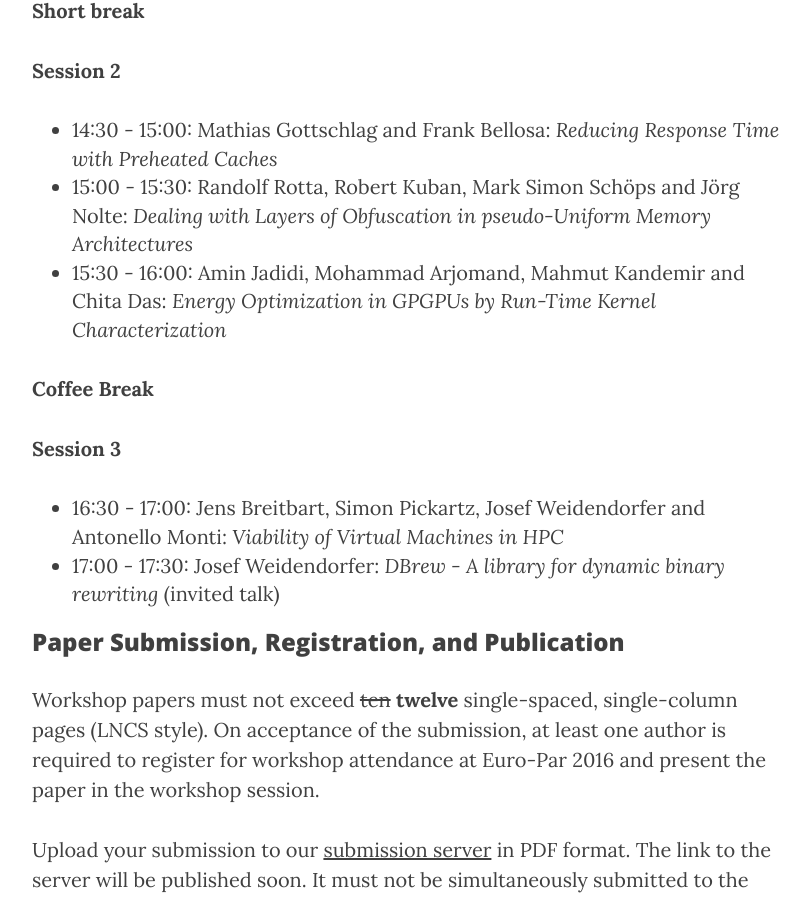
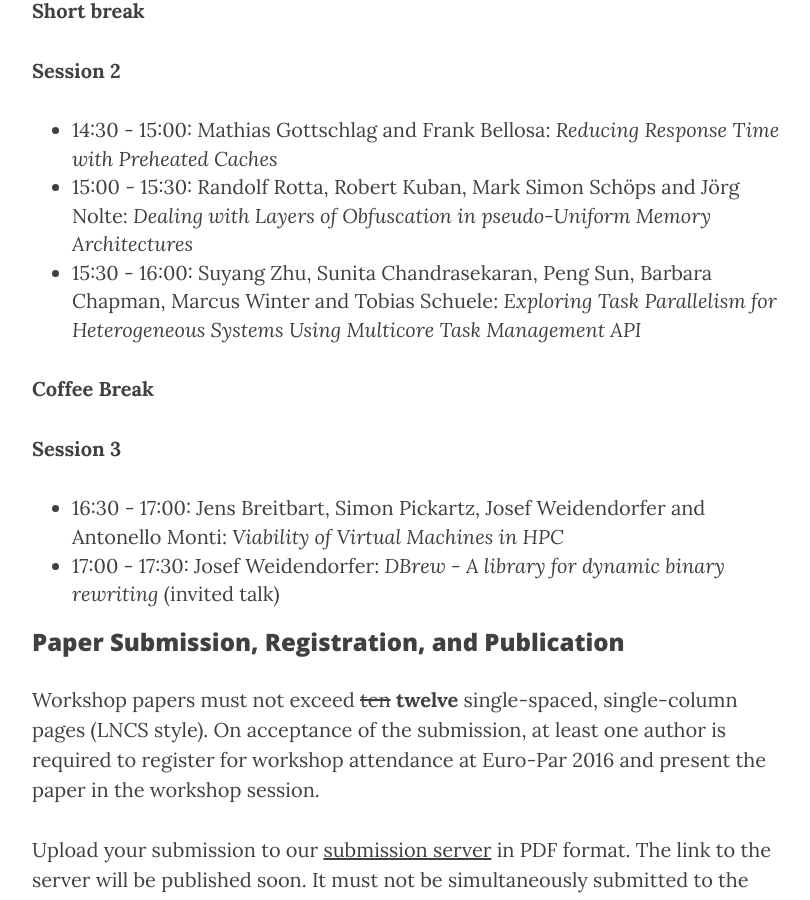
Before and after one commit to WROME/wrome.github.io, a Jekyll site: the page built from grenoble2016.md, in a window 1280 px wide and 900 px high, scrolled down 2918 px. Shown: the whole window, without its empty margins (233-1043 px from the left). Built offline with Jekyll 4.4.1, drawn with Linux system fonts in a browser that asks for light colours; nearby versions of some CDN libraries.

Commit message:
remove typo

```diff
--- a/grenoble2016.md
+++ b/grenoble2016.md
@@ -57,7 +57,7 @@ The workshop is scheduled on Tuesday, August 23, 2016, in room 6 as half-day wor
 
 * 14:30 - 15:00: Mathias Gottschlag and Frank Bellosa: *Reducing Response Time with Preheated Caches*
 * 15:00 - 15:30: Randolf Rotta, Robert Kuban, Mark Simon Schöps and Jörg Nolte: *Dealing with Layers of Obfuscation in pseudo-Uniform Memory Architectures*
-* 15:30 - 16:00: Amin Jadidi, Mohammad Arjomand, Mahmut Kandemir and Chita Das: *Energy Optimization in GPGPUs by Run-Time Kernel Characterization*
+* 15:30 - 16:00: Suyang Zhu, Sunita Chandrasekaran, Peng Sun, Barbara Chapman, Marcus Winter and Tobias Schuele: *Exploring Task Parallelism for Heterogeneous Systems Using Multicore Task Management API*
 
 **Coffee Break**
 
```
